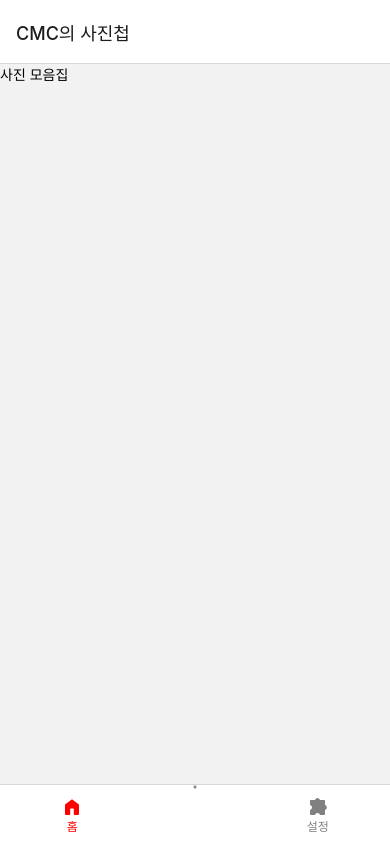
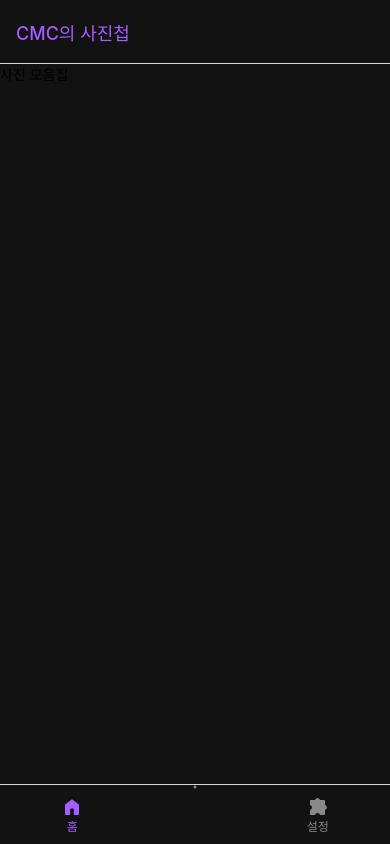
Before and after one commit to cmc-14th-web/ReactNativeStudy, a React Native app in the folder ReactNativeStudy/Breeze/Week2/CameraPictureApp/: screen /BottomTab in a window 390 px wide. Built offline with nearby package versions, Linux system fonts and the light colour scheme.

Commit message:
design: palette 지정 및 전체 화면 design

```diff
--- a/ReactNativeStudy/Breeze/Week2/CameraPictureApp/src/App.tsx
+++ b/ReactNativeStudy/Breeze/Week2/CameraPictureApp/src/App.tsx
@@ -3,7 +3,6 @@ import SplashScreen from 'react-native-splash-screen';
 import {GestureHandlerRootView} from 'react-native-gesture-handler';
 
 import {Navigation} from './navigation';
-import {BottomSheetModalProvider} from '@gorhom/bottom-sheet/lib/typescript/contexts';
 
 function App() {
   useEffect(() => {
--- a/ReactNativeStudy/Breeze/Week2/CameraPictureApp/src/components/BottomSheet.tsx
+++ b/ReactNativeStudy/Breeze/Week2/CameraPictureApp/src/components/BottomSheet.tsx
@@ -2,19 +2,24 @@ import React, {useEffect, useRef} from 'react';
 import {
   View,
   StyleSheet,
-  Text,
   Modal,
   Animated,
   TouchableWithoutFeedback,
   Dimensions,
   PanResponder,
 } from 'react-native';
+import {palette} from '../styles/ColorPalette';
 
 interface BottomSheetProps {
   modalVisible: boolean;
   setModalVisible: (value: boolean) => void;
+  children?: React.ReactNode;
 }
-const BottomSheet = ({modalVisible, setModalVisible}: BottomSheetProps) => {
+const BottomSheet = ({
+  modalVisible,
+  setModalVisible,
+  children,
+}: BottomSheetProps) => {
   const screenHeight = Dimensions.get('screen').height;
   const panY = useRef(new Animated.Value(screenHeight)).current;
   const translateY = panY.interpolate({
@@ -79,7 +84,10 @@ const BottomSheet = ({modalVisible, setModalVisible}: BottomSheetProps) => {
             transform: [{translateY: translateY}],
           }}
           {...panResponders.panHandlers}>
-          <Text>This is BottomSheet</Text>
+          <View style={styles.tapWrapper}>
+            <View style={styles.top} />
+          </View>
+          {children}
         </Animated.View>
       </View>
     </Modal>
@@ -95,11 +103,23 @@ const styles = StyleSheet.create({
   background: {
     flex: 1,
   },
+  top: {
+    width: 50,
+    height: 4,
+    backgroundColor: 'rgba(250, 250, 250, 0.4)',
+    borderRadius: 15,
+  },
+  tapWrapper: {
+    alignItems: 'center',
+    position: 'absolute',
+    top: 15,
+    justifyContent: 'center',
+    width: '100%',
+  },
   bottomSheetContainer: {
-    height: 300,
+    height: 150,
     justifyContent: 'center',
-    alignItems: 'center',
-    backgroundColor: 'white',
+    backgroundColor: palette.gray[600],
     borderTopLeftRadius: 10,
     borderTopRightRadius: 10,
   },
--- a/ReactNativeStudy/Breeze/Week2/CameraPictureApp/src/navigation/BottomTab.tsx
+++ b/ReactNativeStudy/Breeze/Week2/CameraPictureApp/src/navigation/BottomTab.tsx
@@ -5,6 +5,7 @@ import HomeScreen from '../screen/HomeScreen';
 import SettingScreen from '../screen/SettingScreen';
 import Icon from '../components/Icon';
 import AddPictureScreen from '../screen/AddPictureScreen';
+import {palette} from '../styles/ColorPalette';
 
 const Tab = createBottomTabNavigator();
 
@@ -14,8 +15,8 @@ function BottomTab() {
       screenOptions={{
         tabBarStyle: styles.tabBar,
         tabBarIconStyle: styles.tabBarIcon,
-        tabBarInactiveTintColor: 'gray',
-        tabBarActiveTintColor: 'red',
+        tabBarInactiveTintColor: palette.gray[400],
+        tabBarActiveTintColor: palette.purple,
         tabBarLabelStyle: styles.tabBarLabel,
       }}>
       <Tab.Screen
@@ -25,7 +26,10 @@ function BottomTab() {
           headerShown: false,
           tabBarLabel: '홈',
           tabBarIcon: ({focused}) => (
-            <Icon fill={focused ? 'red' : 'gray'} icon="Home" />
+            <Icon
+              fill={focused ? palette.purple : palette.gray[400]}
+              icon="Home"
+            />
           ),
         }}
       />
@@ -36,9 +40,9 @@ function BottomTab() {
           headerShown: false,
           tabBarIcon: ({focused}) => (
             <Icon
-              fill={focused ? 'red' : 'gray'}
-              width={50}
-              height={50}
+              fill={focused ? palette.purple : palette.gray[400]}
+              width={60}
+              height={60}
               icon="Add"
             />
           ),
@@ -50,10 +54,19 @@ function BottomTab() {
         name="Setting"
         component={SettingScreen}
         options={{
-          tabBarLabel: '설정',
+          title: '설정',
           tabBarIcon: ({focused}) => (
-            <Icon fill={focused ? 'red' : 'gray'} icon="Theme" />
+            <Icon
+              fill={focused ? palette.purple : palette.gray[400]}
+              icon="Theme"
+            />
           ),
+          headerStyle: {
+            backgroundColor: palette.gray[900],
+          },
+          headerTitleStyle: {
+            color: palette.purple,
+          },
         }}
       />
     </Tab.Navigator>
@@ -66,6 +79,7 @@ const styles = StyleSheet.create({
     height: 60,
     elevation: 5,
     paddingHorizontal: 11,
+    backgroundColor: palette.gray[900],
   },
   tabBarIcon: {
     justifyContent: 'space-between',
--- a/ReactNativeStudy/Breeze/Week2/CameraPictureApp/src/navigation/Navigation.tsx
+++ b/ReactNativeStudy/Breeze/Week2/CameraPictureApp/src/navigation/Navigation.tsx
@@ -1,14 +1,22 @@
-import {NavigationContainer} from '@react-navigation/native';
+import {NavigationContainer, DefaultTheme} from '@react-navigation/native';
 import {createNativeStackNavigator} from '@react-navigation/native-stack';
 import BottomTab from './BottomTab';
 import DetailScreen from '../screen/DetailScreen';
 import {RootStackParamList} from '../type/rootStack';
+import {palette} from '../styles/ColorPalette';
 
 const Stack = createNativeStackNavigator<RootStackParamList>();
 
 function Navigation() {
+  const navTheme = {
+    ...DefaultTheme,
+    colors: {
+      ...DefaultTheme.colors,
+      background: palette.gray[900],
+    },
+  };
   return (
-    <NavigationContainer>
+    <NavigationContainer theme={navTheme}>
       <Stack.Navigator initialRouteName={'BottomTab'}>
         {/*하단 바 컴포넌트*/}
         <Stack.Screen
--- a/ReactNativeStudy/Breeze/Week2/CameraPictureApp/src/screen/AddPictureScreen.tsx
+++ b/ReactNativeStudy/Breeze/Week2/CameraPictureApp/src/screen/AddPictureScreen.tsx
@@ -1,7 +1,9 @@
 import React, {useState, useCallback} from 'react';
-import {Text, View} from 'react-native';
+import {StyleSheet, Text, View} from 'react-native';
 import BottomSheet from '../components/BottomSheet';
 import {useFocusEffect} from '@react-navigation/native';
+import Icon from '../components/Icon';
+import Gallery from '../assets/Gallery';
 
 function AddPictureScreen() {
   const [modalVisible, setModalVisible] = useState(false);
@@ -18,10 +20,39 @@ function AddPictureScreen() {
       <Text>사진 추가페이지</Text>
       <BottomSheet
         modalVisible={modalVisible}
-        setModalVisible={setModalVisible}
-      />
+        setModalVisible={setModalVisible}>
+        <View style={styles.wrapper}>
+          <View style={styles.content}>
+            <Icon icon="Camera" fill="white" />
+            <Text style={styles.text}>카메라로 촬영하기</Text>
+          </View>
+          <View style={styles.content}>
+            <Gallery />
+            <Text style={styles.text}>갤러리에서 선택하기</Text>
+          </View>
+        </View>
+      </BottomSheet>
     </View>
   );
 }
 
+const styles = StyleSheet.create({
+  wrapper: {
+    display: 'flex',
+    justifyContent: 'center',
+    gap: 35,
+    marginLeft: 24,
+    marginTop: 13,
+  },
+  content: {
+    display: 'flex',
+    flexDirection: 'row',
+    alignItems: 'center',
+  },
+  text: {
+    color: 'white',
+    marginLeft: 8,
+  },
+});
+
 export default AddPictureScreen;
--- a/ReactNativeStudy/Breeze/Week2/CameraPictureApp/src/screen/HomeScreen.tsx
+++ b/ReactNativeStudy/Breeze/Week2/CameraPictureApp/src/screen/HomeScreen.tsx
@@ -4,6 +4,7 @@ import {createNativeStackNavigator} from '@react-navigation/native-stack';
 import PictureScreen from './PictureScreen';
 import DetailScreen from './DetailScreen';
 import Icon from '../components/Icon';
+import {palette} from '../styles/ColorPalette';
 
 const Stack = createNativeStackNavigator();
 
@@ -15,7 +16,12 @@ function HomeScreen() {
         component={PictureScreen}
         options={{
           title: 'CMC의 사진첩',
-          headerTitleStyle: {},
+          headerTitleStyle: {
+            color: palette.purple,
+          },
+          headerStyle: {
+            backgroundColor: palette.gray[900],
+          },
         }}
       />
       <Stack.Screen
--- /dev/null
+++ b/ReactNativeStudy/Breeze/Week2/CameraPictureApp/src/styles/ColorPalette.ts
@@ -0,0 +1,11 @@
+export const palette = {
+  purple: '#A45CFF',
+  gray: {
+    400: '#888888',
+    600: '#282828',
+    900: '#121212',
+  },
+  pink: '#E33AFF',
+  black: '#000000',
+  white: '#FFFFFF',
+};
```
